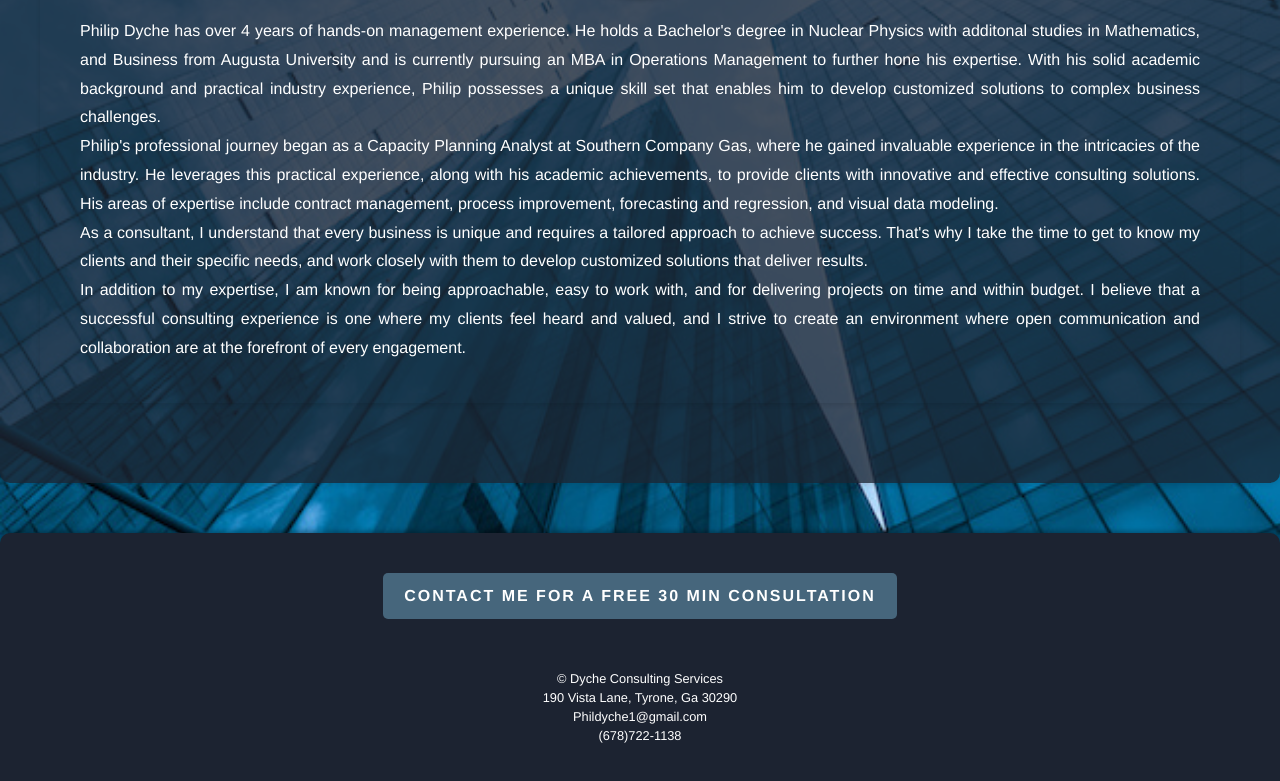
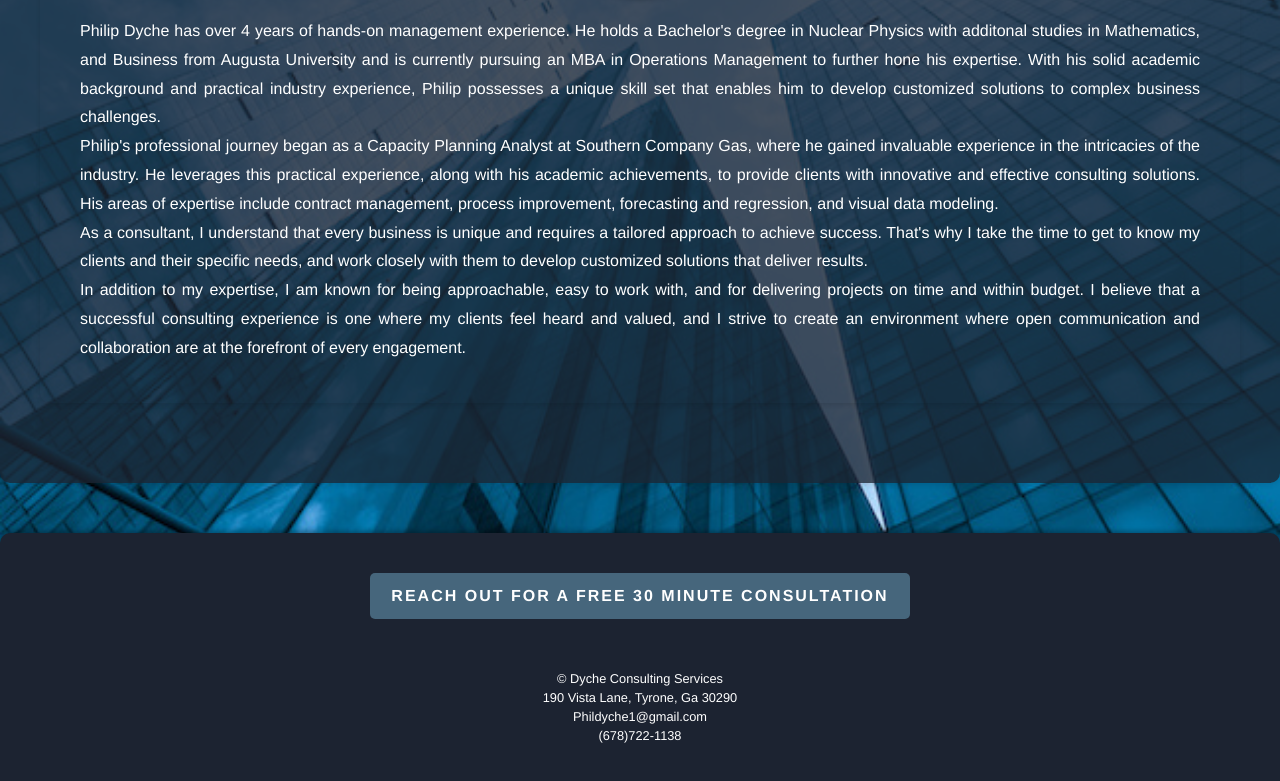
Before and after one commit to phildyche/philipdycheconsulting, a plain HTML site: page index.html in a window 1280 px wide. Shown: the part 675-1456 px from the top of the page. Drawn offline with nearby package versions, Linux system fonts and the light colour scheme.

Commit message:
Update index.html

```diff
--- a/index.html
+++ b/index.html
@@ -80,7 +80,7 @@
   </section>
   <!-- Footer Section -->
   <footer>
-    <div id="contact-us-btn"><a class="btn" href="contact.html">Contact me for a free 30 min Consultation</a></div>
+    <div id="contact-us-btn"><a class="btn" href="contact.html">Reach out for a free 30 minute consultation</a></div>
     <div class="container">
       <p>&copy; Dyche Consulting Services</p>
       <p>190 Vista Lane, Tyrone, Ga 30290</p>
```
